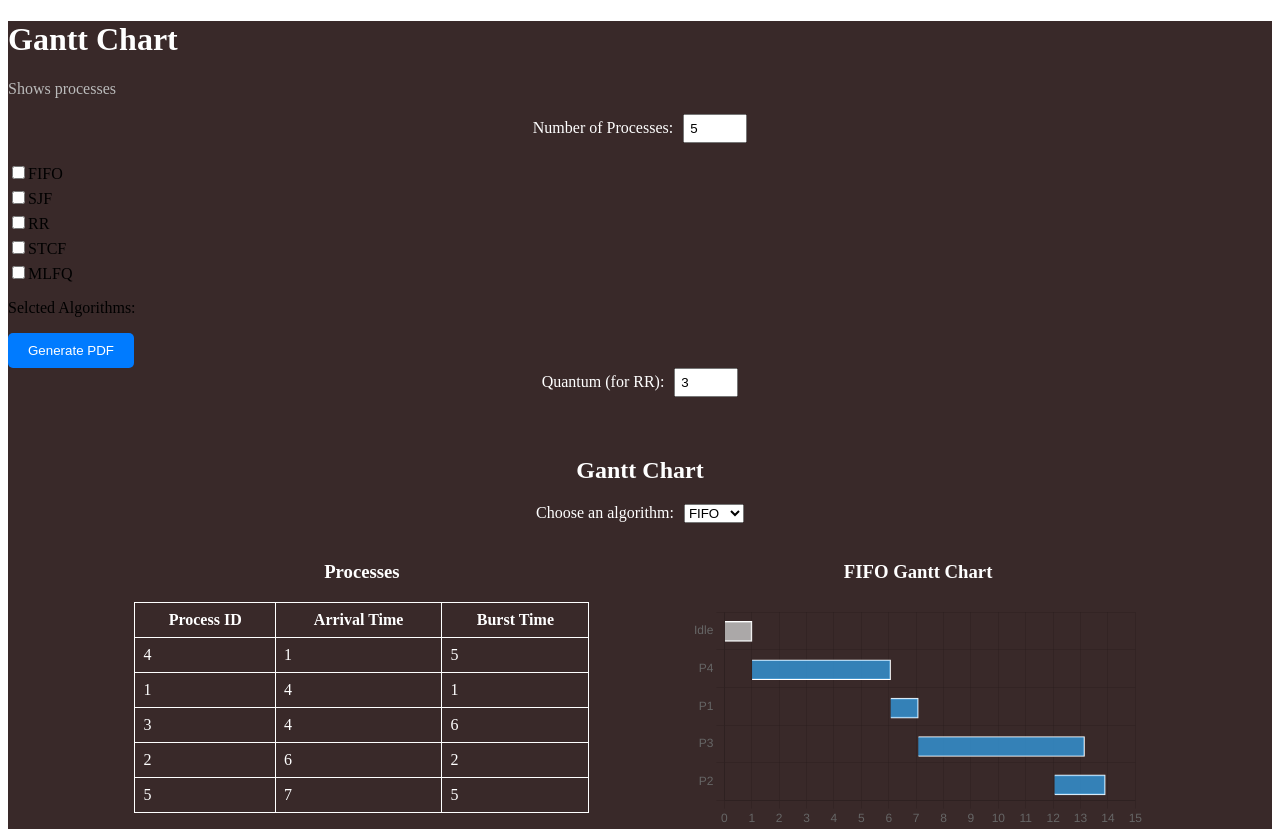
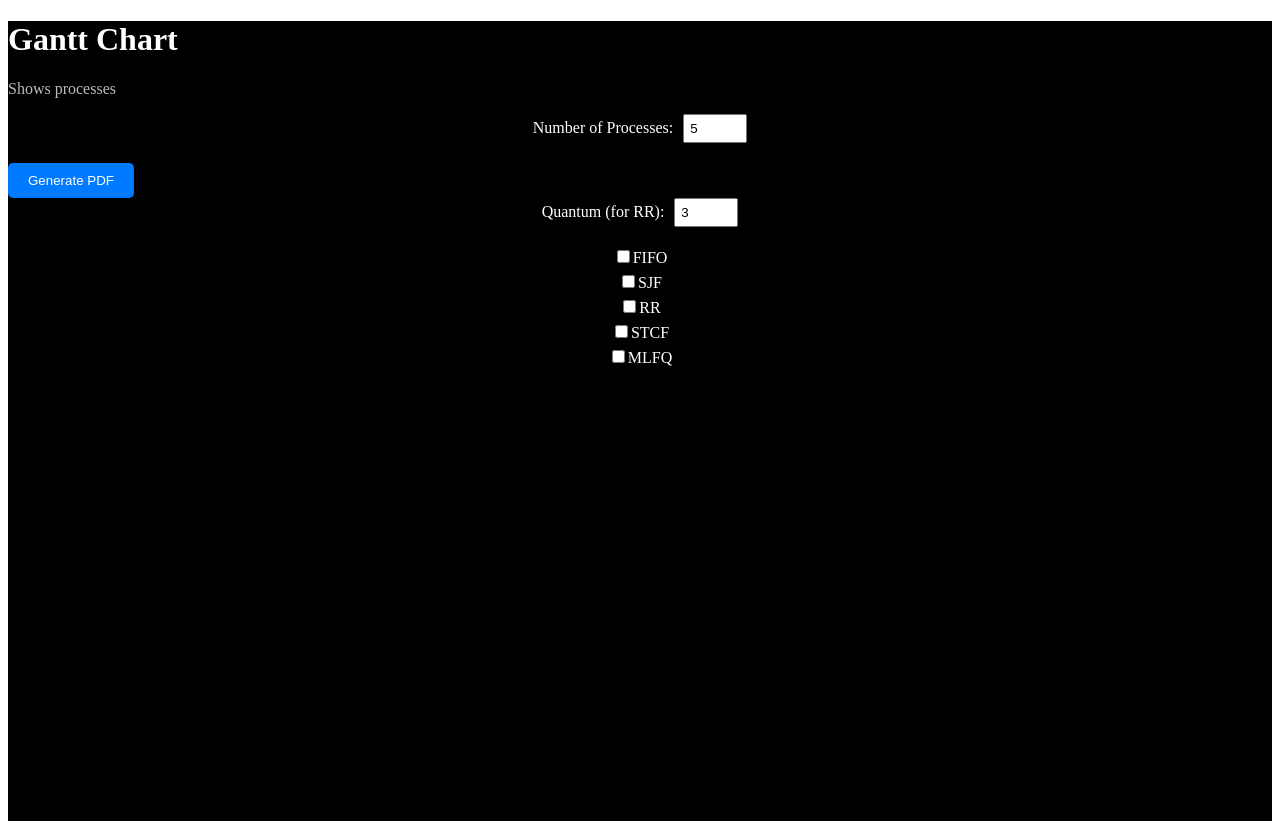
Before and after one commit to lastrod1/OS-Scheduling-Web-App, a Next.js app: page / in a window 1280 px wide. Built offline with nearby package versions, Linux system fonts and the light colour scheme.

Commit message:
added checkboxes and change gantt to work

```diff
--- a/src/algorithms/index.ts
+++ b/src/algorithms/index.ts
@@ -1,6 +1,8 @@
 export * from './fifo';
 export * from './sjf';
 export * from './rr';
+export * from './stcf';
+export * from './mlfq';
 
 //fifo - first in first out
 //sjf  - shortest job first
--- a/src/algorithms/rr.ts
+++ b/src/algorithms/rr.ts
@@ -8,7 +8,7 @@ export function rr(processes: Process[], quantum: number): Result
         AverageWaitTime: 0,
         AverageTurnAroundTime: 0,
     };
-
+    console.log("Processes in rr: ", processes); // Debugging log
     const sorted = processes.sort( (a, b) => a.arrivalTime - b.arrivalTime )
 
     let numProcesses = sorted.length;
@@ -30,6 +30,7 @@ export function rr(processes: Process[], quantum: number): Result
 
             if(!sorted[i].completed)
             {
+                console.log("(rr)Current process: ", sorted[i]); // Debugging log
                 if(sorted[i].remainingTime <= quantum && sorted[i].remainingTime > 0)
                 {
                     currTime += sorted[i].remainingTime;
@@ -57,6 +58,6 @@ export function rr(processes: Process[], quantum: number): Result
 
     result.AverageTurnAroundTime = result.AverageTurnAroundTime/numProcesses;
     result.AverageWaitTime = result.AverageWaitTime/numProcesses;
-
+    console.log("rr results: ", result); // Debugging log
     return result
 }
--- a/src/algorithms/sjf.ts
+++ b/src/algorithms/sjf.ts
@@ -14,7 +14,7 @@ export function sjf(processes: Process[]): Result
     let currTime = 0; //for the timeline
     let WaitTime = 0; //for calculating average wait time late
     let TurnAroundTime = 0; //for calculating average turnaround time later
-
+    console.log("Sorted processes: ", sorted);
     for(let i = 0; i<numProcesses; i++)
     {
         let index = -1;
@@ -49,6 +49,6 @@ export function sjf(processes: Process[]): Result
     }
     result.AverageTurnAroundTime = result.AverageTurnAroundTime/numProcesses;
     result.AverageWaitTime = result.AverageWaitTime/numProcesses;
-
+    console.log("sjf returned");
     return result
 }
--- a/src/app/GanttChart.tsx
+++ b/src/app/GanttChart.tsx
@@ -3,45 +3,22 @@
 import { useEffect, useState } from "react";
 import { Bar } from "react-chartjs-2";
 import { Chart as ChartJS, CategoryScale, LinearScale, BarElement, Title, Tooltip, Legend, ChartOptions } from "chart.js";
-import { generateProcesses } from "../utilities/processGenerator";
-import { Process, Result } from "../types/process";
-import { FirstInFirstOut } from "../algorithms/fifo";
-import { sjf } from "../algorithms/sjf";
-import { rr } from "../algorithms/rr";
-import { stcf } from "@/algorithms/stcf";
-import { mlfq } from "@/algorithms/mlfq";
+import { Result } from "../types/process";
 import { motion } from "framer-motion";
 
 ChartJS.register(CategoryScale, LinearScale, BarElement, Title, Tooltip, Legend);
 
-const GanttChart = ({ numProcesses, quantum }: { numProcesses: number, quantum: number }) => {
-  const [result, setResult] = useState<Result | null>(null);
-  const [algorithm, setAlgorithm] = useState<string>('FIFO');
-  const [processes, setProcesses] = useState<Process[]>([]);
+const GanttChart = ({ algorithm, result }: { algorithm: string, result: Result }) => {
   const [currentTimeline, setCurrentTimeline] = useState<{ time: number, process: number }[]>([]);
   const [currentStep, setCurrentStep] = useState<number>(0);
 
   useEffect(() => {
-    const generatedProcesses = generateProcesses(numProcesses); // Generate the specified number of random processes
-    setProcesses(generatedProcesses);
-    let resultFromAlgorithm: Result = { timeline: [], AverageWaitTime: 0, AverageTurnAroundTime: 0 };
-
-    if (algorithm === 'FIFO') {
-      resultFromAlgorithm = FirstInFirstOut(generatedProcesses);
-    } else if (algorithm === 'SJF') {
-      resultFromAlgorithm = sjf(generatedProcesses);
-    } else if (algorithm === 'RR') {
-      resultFromAlgorithm = rr(generatedProcesses, quantum);
-    } else if (algorithm === 'STCF') {
-      resultFromAlgorithm = stcf(generatedProcesses);
-    } else if (algorithm === 'MLFQ') {
-      resultFromAlgorithm = mlfq(generatedProcesses);
+    if (result) {
+      console.log(`Timeline for ${algorithm}:`, result.timeline); // Debugging log
+      setCurrentTimeline(result.timeline);
+      setCurrentStep(0);
     }
-
-    setResult(resultFromAlgorithm); // Set result from the selected algorithm
-    setCurrentTimeline(resultFromAlgorithm.timeline);
-    setCurrentStep(0);
-  }, [algorithm, numProcesses, quantum]);
+  }, [result]);
 
   useEffect(() => {
     if (currentTimeline.length > 0 && currentStep < currentTimeline.length) {
@@ -132,41 +109,7 @@ const GanttChart = ({ numProcesses, quantum }: { numProcesses: number, quantum:
 
   return (
     <div style={{ width: "80%", margin: "auto", paddingTop: "20px" }}>
-      <h2 style={{ color: "#fff", textAlign: "center" }}>Gantt Chart</h2>
-      <div style={{ textAlign: "center", marginBottom: "20px" }}>
-        <label htmlFor="algorithm" style={{ color: "#fff", marginRight: "10px" }}>Choose an algorithm:</label>
-        <select id="algorithm" value={algorithm} onChange={(e) => setAlgorithm(e.target.value)}>
-          <option value="FIFO">FIFO</option>
-          <option value="SJF">SJF</option>
-          <option value="RR">RR</option>
-          <option value="STCF">STCF</option>
-          <option value="MLFQ">MLFQ</option>
-        </select>
-      </div>
-      <div style={{ display: "flex", justifyContent: "space-between" }}>
-        <div style={{ width: "45%" }}>
-          <h3 style={{ color: "#fff", textAlign: "center" }}>Processes</h3>
-          <table style={{ width: "100%", color: "#fff", borderCollapse: "collapse" }}>
-            <thead>
-              <tr>
-                <th style={{ border: "1px solid #fff", padding: "8px" }}>Process ID</th>
-                <th style={{ border: "1px solid #fff", padding: "8px" }}>Arrival Time</th>
-                <th style={{ border: "1px solid #fff", padding: "8px" }}>Burst Time</th>
-              </tr>
-            </thead>
-            <tbody>
-              {processes.map((process) => (
-                <tr key={process.pid}>
-                  <td style={{ border: "1px solid #fff", padding: "8px" }}>{process.pid}</td>
-                  <td style={{ border: "1px solid #fff", padding: "8px" }}>{process.arrivalTime}</td>
-                  <td style={{ border: "1px solid #fff", padding: "8px" }}>{process.burstTime}</td>
-                </tr>
-              ))}
-            </tbody>
-          </table>
-        </div>
-        <div style={{ width: "45%" }}>
-          <h3 style={{ color: "#fff", textAlign: "center" }}>{algorithm} Gantt Chart</h3>
+      <h2 style={{ color: "#fff", textAlign: "center" }}>{algorithm} Gantt Chart</h2>
       <motion.div
         initial={{ opacity: 0 }}
         animate={{ opacity: 1 }}
@@ -175,8 +118,6 @@ const GanttChart = ({ numProcesses, quantum }: { numProcesses: number, quantum:
         <Bar data={chartData(currentTimeline.slice(0, currentStep))} options={chartOptions} />
       </motion.div>
     </div>
-      </div>
-    </div>
   );
 };
 
--- a/src/app/page.tsx
+++ b/src/app/page.tsx
@@ -1,36 +1,76 @@
 "use client";
 
-import { useState } from "react";
+import { useState, useEffect } from "react";
 import GanttChart from "./GanttChart";
 import { PDF } from "../utilities/PDF";
+import { generateProcesses } from "../utilities/processGenerator";
+import { Process, Result } from "../types/process";
+import { FirstInFirstOut } from "../algorithms/fifo";
+import { sjf } from "../algorithms/sjf";
+import { rr } from "../algorithms/rr";
+import { stcf } from "../algorithms/stcf";
+import { mlfq } from "../algorithms/mlfq";
 
-export default function Home(){
+export default function Home() {
   const algorithms = [
     { name: "FIFO", value: "FIFO" },
     { name: "SJF", value: "SJF" },
     { name: "RR", value: "RR" },
     { name: "STCF", value: "STCF" },
     { name: "MLFQ", value: "MLFQ" }
-  ]
+  ];
 
   const [numProcesses, setNumProcesses] = useState<number>(5);
   const [quantum, setQuantum] = useState<number>(3);
   const [selectedAlgorithms, setSelectedAlgorithms] = useState<string[]>([]);
+  const [processes, setProcesses] = useState<Process[]>([]);
+  const [results, setResults] = useState<{ [key: string]: Result }>({});
+
+  useEffect(() => {
+    const generatedProcesses = generateProcesses(numProcesses);
+    console.log("Generated Processes:", generatedProcesses); // Debugging log
+    setProcesses(generatedProcesses);
+  }, [numProcesses]);
+
+  useEffect(() => {
+    const newResults: { [key: string]: Result } = {};
+
+    selectedAlgorithms.forEach((algorithm) => {
+      let resultFromAlgorithm: Result = { timeline: [], AverageWaitTime: 0, AverageTurnAroundTime: 0 };
+
+      if (algorithm === 'FIFO') {
+        resultFromAlgorithm = FirstInFirstOut(processes);
+      } else if (algorithm === 'SJF') {
+        resultFromAlgorithm = sjf(processes);
+      } else if (algorithm === 'RR') {
+        resultFromAlgorithm = rr(processes, quantum);
+      } else if (algorithm === 'STCF') {
+        resultFromAlgorithm = stcf(processes);
+      } else if (algorithm === 'MLFQ') {
+        resultFromAlgorithm = mlfq(processes);
+      }
+
+      console.log(`Result for ${algorithm}:`, resultFromAlgorithm); // Debugging log
+      newResults[algorithm] = resultFromAlgorithm;
+    });
+
+    setResults(newResults);
+  }, [selectedAlgorithms, processes, quantum]);
 
   const handleCheckboxChange = (event: React.ChangeEvent<HTMLInputElement>) => {
     const { value, checked } = event.target;
     if (checked) {
       setSelectedAlgorithms([...selectedAlgorithms, value]);
+    } else {
+      setSelectedAlgorithms(selectedAlgorithms.filter(algorithm => algorithm !== value));
     }
-    else
-    {
-      setSelectedAlgorithms(selectedAlgorithms.filter(algorithms => algorithms !== value));
-    }}
+  };
 
   return (
-    <div style={{ padding: "0px", backgroundColor: "#392929", minHeight: "100vh" }}>
+    <div style={{ padding: "0px", backgroundColor: "#000000", minHeight: "100vh" }}>
       <h1 style={{ color: "#fff" }}>Gantt Chart</h1>
       <p style={{ color: "#bbb" }}>Shows processes</p>
+
       <div style={{ textAlign: "center", marginBottom: "20px" }}>
         <label htmlFor="numProcesses" style={{ color: "#fff", marginRight: "10px" }}>Number of Processes:</label>
         <input
@@ -41,27 +81,10 @@ export default function Home(){
           style={{ padding: "5px", width: "50px" }}
         />
       </div>
-        {
-          algorithms.map((algorithm) => (
-            <label key={algorithm.value} style={{display: "block", margin: "5px 0"}}>
-              <input
-                type="checkbox"
-                value={algorithm.value}
-                checked={selectedAlgorithms.includes(algorithm.value)}
-                onChange={handleCheckboxChange}
-              />
-              {algorithm.name}
-            </label>
-          ))
-        }
-        <p>Selcted Algorithms: {selectedAlgorithms.join(", ")}</p>
-      <div>
-
-      </div>
 
       <button
         onClick={() => PDF("Gantt Chart Results", document.getElementById("gantt-table"))}
-        style={{ padding: "10px 20px", backgroundColor: "#007bff", color: "#fff", border: "none", borderRadius: "5px", cursor: "pointer" }}
+        style={{ padding: "10px 20px", backgroundColor: "#007bff", color: "#fff", border: "none", borderRadius: "5px", cursor: "pointer", textAlign: "center"}}
       >
         Generate PDF
       </button>
@@ -76,7 +99,28 @@ export default function Home(){
           style={{ padding: "5px", width: "50px" }}
         />
       </div>
-      <GanttChart numProcesses={numProcesses} quantum={quantum} />
+
+      <div style={{ textAlign: "center", marginBottom: "20px" }}>
+        {algorithms.map((algorithm) => (
+          <label key={algorithm.value} style={{ display: "block", margin: "5px 0", color: "#FFFFFF" }}>
+            <input
+              type="checkbox"
+              value={algorithm.value}
+              checked={selectedAlgorithms.includes(algorithm.value)}
+              onChange={handleCheckboxChange}
+            />
+            {algorithm.name}
+          </label>
+        ))}
+      </div>
+
+      {selectedAlgorithms.map((algorithm) => (
+        <GanttChart
+          key={algorithm}
+          algorithm={algorithm}
+          result={results[algorithm]}
+        />
+      ))}
     </div>
   );
-  }
+}
--- a/src/utilities/processGenerator.ts
+++ b/src/utilities/processGenerator.ts
@@ -21,5 +21,6 @@ export function generateProcesses(count:number) : Process[]
                         remainingTime: burstTime,
                         queuelevel: 0});
     }
+    console.log("Generated Processes: ", processes); // Debugging log
     return processes
 }
```
Lines whose indentation alone changed are shown as unchanged.
